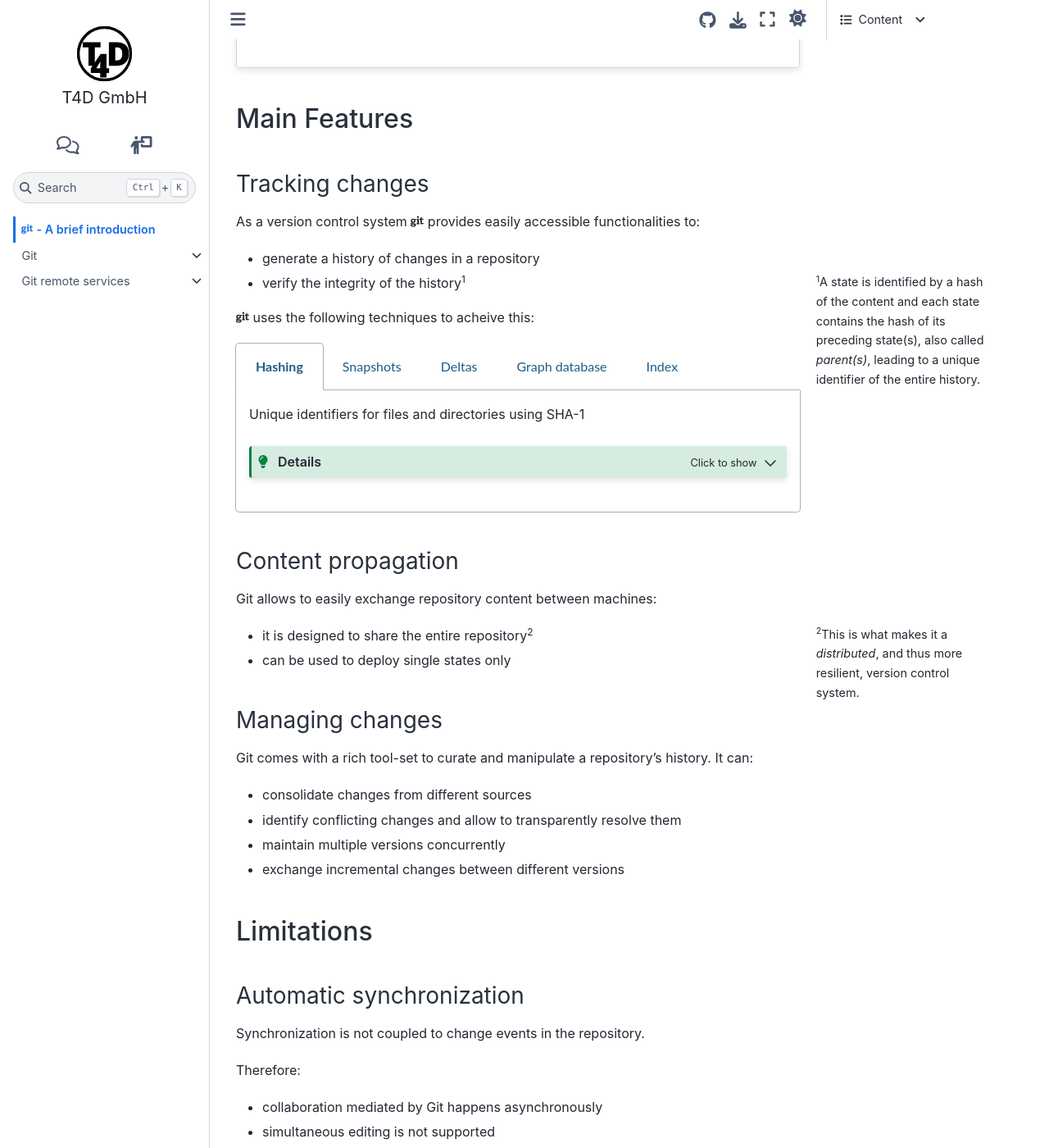
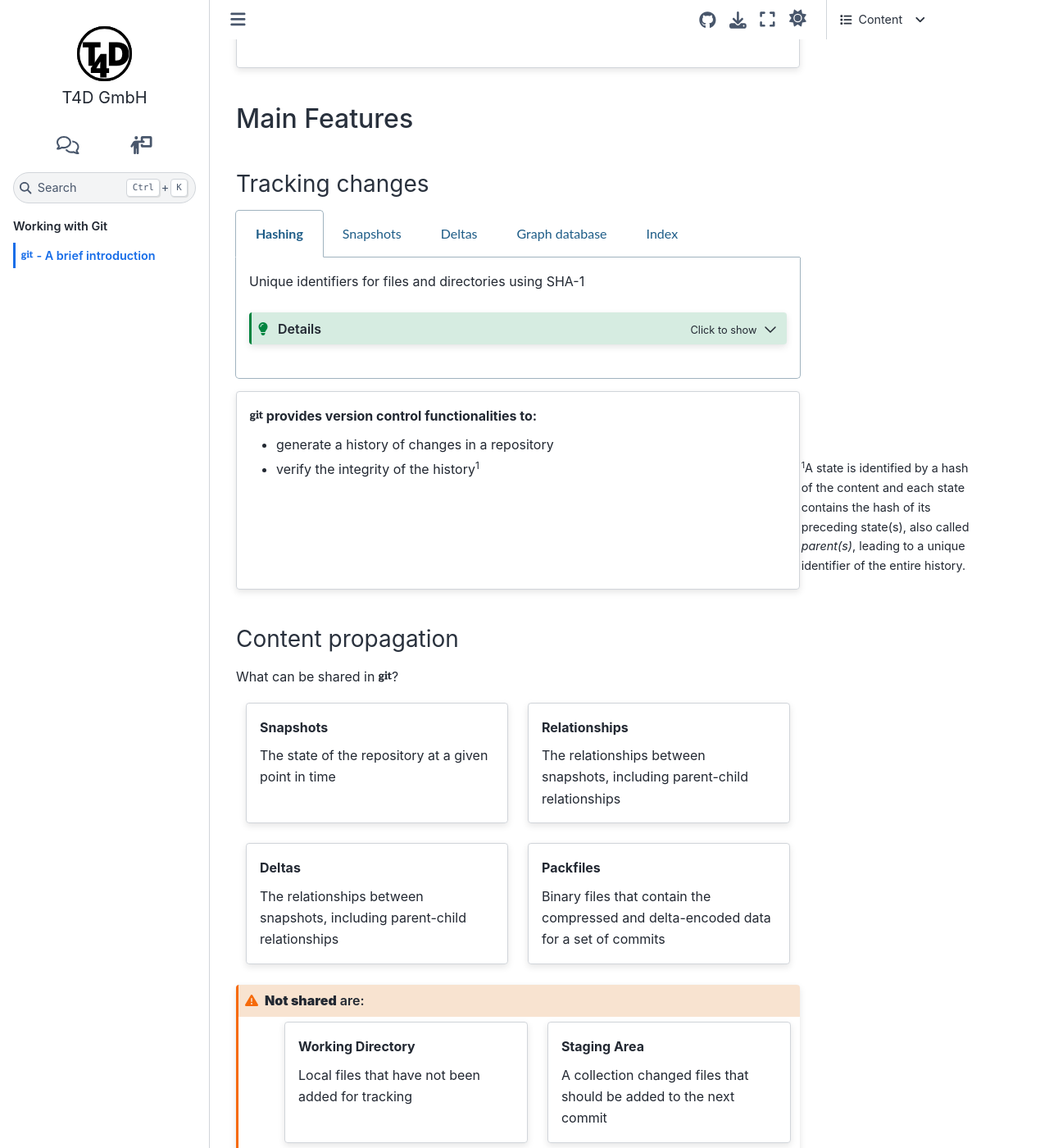
Before and after one commit to t4d-gmbh/working-with-git, a Sphinx documentation site: the page built from source/content/intro/index.md, in a window 1280 px wide and 1400 px high, scrolled down 468 px. Shown: the whole window at 82% size. Built offline with Sphinx 7.4.7 and the Sphinx Book theme 1.1.4, drawn with Linux system fonts in a browser that asks for light colours; pages that are not in the unit, such as notebooks, are missing from menus; the version number could not be read and is left out; some of the changed text lies outside the part shown.

Commit message:
done with propagation

````diff
--- a/source/content/intro/index.md
+++ b/source/content/intro/index.md
@@ -14,10 +14,19 @@
 ```{include} ./what_is_git.md
 ```
 ## Main Features
-```{include} ./main_features/tracking.md
+### Tracking changes
+```{include} ./main_features/tracking_techniques.md
 ```
-```{include} ./main_features/propagation.md
+```{include} ./main_features/tracking_features.md
 ```
+### Content propagation
+```{include} ./main_features/propagation_content.md
+```
+```{include} ./main_features/propagation_techniques.md
+```
+```{include} ./main_features/propagation_features.md
+```
+### Managing changes
 ```{include} ./main_features/changes.md
 ```
 ## Limitations
--- a/source/content/intro/main_features/propagation.md
+++ /dev/null
@@ -1,8 +0,0 @@
-### Content propagation
-
-Git allows to easily exchange repository content between machines:
-
-- it is designed to share the entire repository[^sn2]
-- can be used to deploy single states only
-
-[^sn2]: This is what makes it a _distributed_, and thus more resilient, version control system.
--- /dev/null
+++ b/source/content/intro/main_features/propagation_content.md
@@ -0,0 +1,49 @@
+{% if slide %}
+### Propagation content
+{% endif %}
+
+What can be shared in <i class="fab fa-git"></i>?
+
+::::{grid}
+:::{grid-item-card} Snapshots
+The state of the repository at a given point in time
+{% if page %}
+{% endif %}
+:::
+:::{grid-item-card} Relationships
+The relationships between snapshots, including parent-child relationships
+{% if page %}
+{% endif %}
+:::
+{% if page %}
+::::
+::::{grid}
+{% endif %}
+:::{grid-item-card} Deltas
+The relationships between snapshots, including parent-child relationships
+{% if page %}
+{% endif %}
+:::
+:::{grid-item-card} Packfiles
+Binary files that contain the compressed and delta-encoded data for a set of commits
+{% if page %}
+{% endif %}
+:::
+::::{grid}
+
+```{admonition} **Not shared** are:
+:class: warning
+
+::::{grid}
+:::{grid-item-card} Working Directory
+Local files that have not been added for tracking
+{% if page %}
+{% endif %}
+:::
+:::{grid-item-card} Staging Area
+A collection changed files that should be added to the next commit
+{% if page %}
+{% endif %}
+:::
+::::{grid}
+```
--- /dev/null
+++ b/source/content/intro/main_features/propagation_features.md
@@ -0,0 +1,13 @@
+{% if slide %}
+### Propagation features
+{% endif %}
+:::{card} <i class="fab fa-git"></i> allows to easily propagate content:
+
+- propagate entire repositories (including history){% if page %}[^sn2]{% endif %}
+- deploy simple states of a repository
+- share changes to a repository
+
+{% if page %}
+:::
+[^sn2]: This is what makes it a _distributed_, and thus more resilient, version control system.
+{% endif %}
--- /dev/null
+++ b/source/content/intro/main_features/propagation_techniques.md
@@ -0,0 +1,76 @@
+{% if slide %}
+### Propagation techniques
+{% else %}
+<i class="fab fa-git"></i> supports several protocols to send and receive content:
+{% endif %}
+
+::::::{card} Supported protocols
+:::::{grid}
+::::{grid-item-card} SSH
+Secure protocol for connecting to remote repositories
+{% if page %}
+```{admonition} URL Scheme
+:class: tip, dropdown
+
+Used for SSH connections to remote repositories
+
+> ssh://user@host:port/path/to/repo.git
+```
+```{admonition} Authentication
+:class: note, dropdown
+
+:::{card} SSH-Key
+Use a public/private key pair to authenticate with the remote
+:::
+:::{card} Username/Password
+Provide username and password for autentiation with the remote
+:::
+
+```
+{% endif %}
+::::
+::::{grid-item-card} HTTP(S)
+Widely used (secure) protocol for connecting to remote repositories
+{% if page %}
+```{admonition} URL Scheme
+:class: tip, dropdown
+
+Used for HTTPS connections to remote repositories
+
+> https://github.com/user/repo.git
+```
+```{admonition} Authentication
+:class: note, dropdown
+
+:::{card} Username/Password
+Provide username and password for autentiation with the remote
+:::
+:::{card} OAuth Token
+Usually obtained through the remote's API or web interface
+:::
+```
+{% endif %}
+::::
+:::::
+:::::{grid}
+::::{grid-item-card} Git Protocol
+Native protocol for Git, optimized for read-only access
+{% if page %}```{admonition} URL Scheme
+:class: tip, dropdown
+Follows the scheme for **ssh** or **https** but prepends **git+**
+> git+ssh://user@host:port/path/to/repo.git<br>
+> git+https://host/user/repo.git
+```{% endif %}
+::::
+::::{grid-item-card} Local File System
+Connecting to a repository on the same machine
+{% if page %}```{admonition} URL Scheme
+:class: tip, dropdown
+Similar to accessing local files.
+
+> file:///path/to/repo.git<br>
+> file:../path/to/repo.git
+```{% endif %}
+::::
+:::::
+::::::
--- /dev/null
+++ b/source/content/intro/main_features/tracking_features.md
@@ -0,0 +1,14 @@
+{% if slide %}
+### Tracking features
+{% endif %}
+
+:::{card} <i class="fab fa-git"></i> provides version control functionalities to:
+
+- generate a history of changes in a repository
+- verify the integrity of the history{% if page %}[^sn1]{% endif %}
+
+:::
+
+{% if page %}
+[^sn1]: A state is identified by a hash of the content and each state contains the hash of its preceding state(s), also called _parent(s)_, leading to a unique identifier of the entire history.
+{% endif %}
--- a/source/content/intro/main_features/tracking.md
+++ b/source/content/intro/main_features/tracking_techniques.md
@@ -1,18 +1,5 @@
-### Tracking changes
-
-{% if slide%}
-```{admonition} <i class="fab fa-git"></i> tracking features
-:class: tip, margin
-{% else %}
-As a version control system <i class="fab fa-git"></i> provides easily accessible functionalities to:
-{% endif %}
-- generate a history of changes in a repository
-- verify the integrity of the history{% if slide%}
-
-```{% else %}[^sn1]
-[^sn1]: A state is identified by a hash of the content and each state contains the hash of its preceding state(s), also called _parent(s)_, leading to a unique identifier of the entire history.
-
-<i class="fab fa-git"></i> uses the following techniques to acheive this:
+{% if slide %}
+### Tracking techniques
 {% endif %}
 
 {% if page %}::::{tabs}{% endif %}
````
Also changed, not shown: source/content/intro/main_features/index.md (+5 -2 lines), source/index.md (+5 -4 lines).
